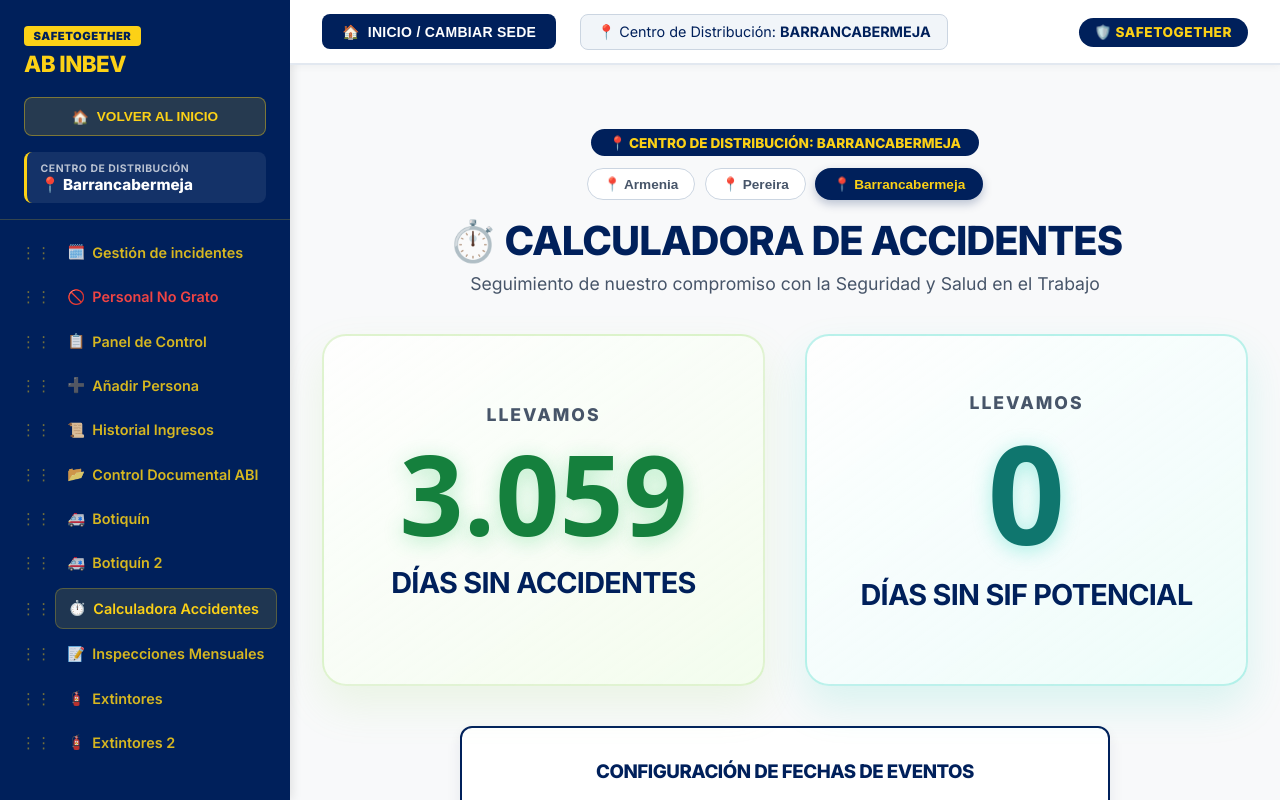
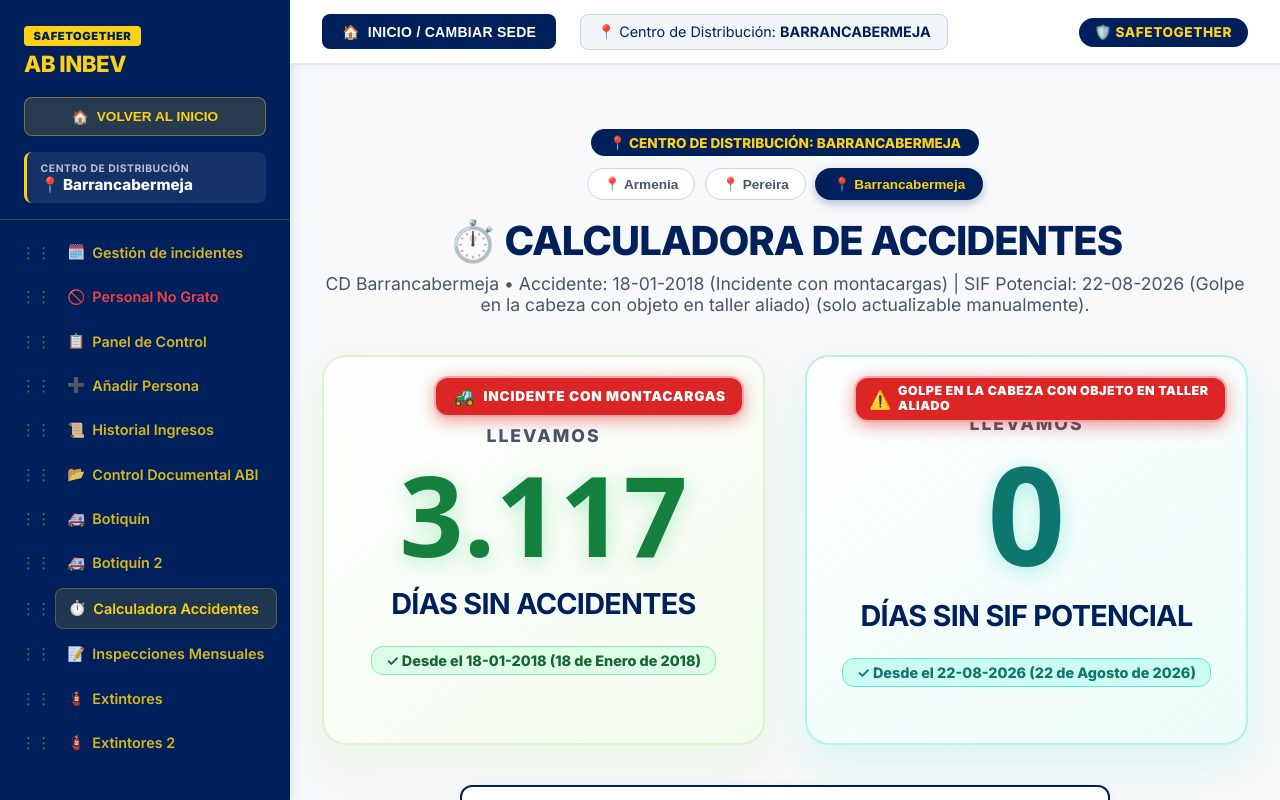
Before and after one commit to EjeCafetero100/contratistas-app, a Next.js app in the folder carnet-app/: page /calculadora-accidentes in a window 1280 px wide. Both pictures are taken after a click on the button "📍 Barrancabermeja". Built offline with nearby package versions, Linux system fonts and the light colour scheme.

Commit message:
feat(barrancabermeja): configurar fechas fijas e insignias para CD Barrancabermeja (accidente 18-01-2018 y SIF 22-08-2026)

```diff
--- a/carnet-app/src/app/calculadora-accidentes/page.js
+++ b/carnet-app/src/app/calculadora-accidentes/page.js
@@ -8,6 +8,7 @@
   const currentCity = (selectedCity || "Pereira").toLowerCase();
   const isPereira = currentCity === "pereira";
   const isArmenia = currentCity === "armenia";
+  const isBarranca = currentCity.includes("barranca");
 
   // Fechas fijas
   const FIXED_PEREIRA_DATE = "2020-01-08"; // 08-01-2020
@@ -15,6 +16,9 @@
 
   const FIXED_ARMENIA_DATE = "2018-03-17"; // 17-03-2018
   const FIXED_ARMENIA_SIF_DATE = "2026-08-10"; // 10-08-2026
+
+  const FIXED_BARRANCA_DATE = "2018-01-18"; // 18-01-2018
+  const FIXED_BARRANCA_SIF_DATE = "2026-08-22"; // 22-08-2026
 
   // Formateadores de fecha amigables
   const formatDateDMY = (isoDate) => {
@@ -34,9 +38,14 @@
     return date.toLocaleDateString("es-CO", { day: "numeric", month: "long", year: "numeric" });
   };
 
-  // Fecha del último accidente (Pereira: 08-01-2020, Armenia: 17-03-2018)
+  // Fecha del último accidente (Pereira: 08-01-2020, Armenia: 17-03-2018, Barrancabermeja: 18-01-2018)
   const [lastAccidentDate, setLastAccidentDate] = useState(() => {
     if (typeof window !== "undefined") {
+      if (isBarranca) {
+        const manualBarranca = localStorage.getItem("manual_accident_date_barranca_v2");
+        if (manualBarranca) return manualBarranca;
+        return FIXED_BARRANCA_DATE;
+      }
       if (isArmenia) {
         const manualArmenia = localStorage.getItem("manual_accident_date_armenia_v2");
         if (manualArmenia) return manualArmenia;
@@ -51,6 +60,7 @@
       const saved = localStorage.getItem(`last_accident_date_${cityKey}`);
       if (saved) return saved;
     }
+    if (isBarranca) return FIXED_BARRANCA_DATE;
     if (isArmenia) return FIXED_ARMENIA_DATE;
     if (isPereira) return FIXED_PEREIRA_DATE;
     const defaultDate = new Date();
@@ -60,9 +70,14 @@
 
   const [daysWithoutAccidents, setDaysWithoutAccidents] = useState(0);
 
-  // Fecha SIF (Pereira y Armenia fijadas permanentemente al 10-08-2026)
+  // Fecha SIF (Pereira y Armenia al 10-08-2026, Barrancabermeja al 22-08-2026)
   const [lastSifDate, setLastSifDate] = useState(() => {
     if (typeof window !== "undefined") {
+      if (isBarranca) {
+        const manualBarrancaSif = localStorage.getItem("manual_sif_date_barranca_v2");
+        if (manualBarrancaSif) return manualBarrancaSif;
+        return FIXED_BARRANCA_SIF_DATE;
+      }
       if (isArmenia) {
         const manualArmeniaSif = localStorage.getItem("manual_sif_date_armenia_v2");
         if (manualArmeniaSif) return manualArmeniaSif;
@@ -77,6 +92,7 @@
       const saved = localStorage.getItem(`last_sif_date_${cityKey}`);
       if (saved) return saved;
     }
+    if (isBarranca) return FIXED_BARRANCA_SIF_DATE;
     return FIXED_ARMENIA_SIF_DATE; // Default siempre 10-08-2026
   });
 
@@ -84,7 +100,13 @@
 
   // Sincronizar fechas según la sede seleccionada
   useEffect(() => {
-    if (isArmenia) {
+    if (isBarranca) {
+      const manualBarranca = localStorage.getItem("manual_accident_date_barranca_v2");
+      setLastAccidentDate(manualBarranca || FIXED_BARRANCA_DATE);
+
+      const manualBarrancaSif = localStorage.getItem("manual_sif_date_barranca_v2");
+      setLastSifDate(manualBarrancaSif || FIXED_BARRANCA_SIF_DATE);
+    } else if (isArmenia) {
       const manualArmenia = localStorage.getItem("manual_accident_date_armenia_v2");
       setLastAccidentDate(manualArmenia || FIXED_ARMENIA_DATE);
 
@@ -104,12 +126,19 @@
       const savedSif = localStorage.getItem(`last_sif_date_${cityKey}`);
       setLastSifDate(savedSif || FIXED_ARMENIA_SIF_DATE);
     }
-  }, [selectedCity, isArmenia, isPereira]);
+  }, [selectedCity, isArmenia, isPereira, isBarranca]);
 
   // Manejar cambio manual de fecha de accidentes
   const handleAccidentDateChange = (newDate) => {
     setLastAccidentDate(newDate);
-    if (isArmenia) {
+    if (isBarranca) {
+      if (newDate === FIXED_BARRANCA_DATE) {
+        localStorage.removeItem("manual_accident_date_barranca_v2");
+      } else {
+        localStorage.setItem("manual_accident_date_barranca_v2", newDate);
+      }
+      localStorage.setItem("last_accident_date_barrancabermeja", newDate);
+    } else if (isArmenia) {
       if (newDate === FIXED_ARMENIA_DATE) {
         localStorage.removeItem("manual_accident_date_armenia_v2");
       } else {
@@ -132,7 +161,14 @@
   // Manejar cambio manual de fecha SIF
   const handleSifDateChange = (newDate) => {
     setLastSifDate(newDate);
-    if (isArmenia) {
+    if (isBarranca) {
+      if (newDate === FIXED_BARRANCA_SIF_DATE) {
+        localStorage.removeItem("manual_sif_date_barranca_v2");
+      } else {
+        localStorage.setItem("manual_sif_date_barranca_v2", newDate);
+      }
+      localStorage.setItem("last_sif_date_barrancabermeja", newDate);
+    } else if (isArmenia) {
       if (newDate === FIXED_ARMENIA_SIF_DATE) {
         localStorage.removeItem("manual_sif_date_armenia_v2");
       } else {
@@ -214,7 +250,9 @@
 
         <h1 style={{ fontSize: '2.5rem', marginBottom: '0.5rem' }}>⏱️ Calculadora de Accidentes</h1>
         <p style={{ color: 'var(--text-muted)', fontSize: '1.1rem' }}>
-          {isArmenia
+          {isBarranca
+            ? "CD Barrancabermeja • Accidente: 18-01-2018 (Incidente con montacargas) | SIF Potencial: 22-08-2026 (Golpe en la cabeza con objeto en taller aliado) (solo actualizable manualmente)."
+            : isArmenia
             ? "CD Armenia • Accidente: 17-03-2018 (Explosión de botella) | SIF Potencial: 10-08-2026 (solo actualizable manualmente)."
             : isPereira
             ? "CD Pereira • Accidente: 08-01-2020 | SIF Potencial: 10-08-2026 (solo actualizable manualmente)."
@@ -243,6 +281,34 @@
             position: 'relative'
           }}
         >
+          {/* Badge INCIDENTE CON MONTACARGAS dentro de este recuadro para Barrancabermeja */}
+          {isBarranca && (
+            <div
+              style={{
+                position: 'absolute',
+                top: '1.2rem',
+                right: '1.2rem',
+                backgroundColor: '#dc2626',
+                color: '#ffffff',
+                padding: '0.45rem 1rem',
+                borderRadius: '14px',
+                fontSize: '0.85rem',
+                fontWeight: '900',
+                display: 'flex',
+                alignItems: 'center',
+                gap: '0.45rem',
+                boxShadow: '0 4px 16px rgba(220, 38, 38, 0.45)',
+                border: '2px solid rgba(255, 255, 255, 0.6)',
+                letterSpacing: '0.8px',
+                textTransform: 'uppercase',
+                zIndex: 10
+              }}
+            >
+              <span style={{ fontSize: '1.15rem' }}>🚜</span>
+              <span>INCIDENTE CON MONTACARGAS</span>
+            </div>
+          )}
+
           {/* Badge EXPLOSIÓN DE BOTELLA dentro de este recuadro para Armenia */}
           {isArmenia && (
             <div
@@ -302,6 +368,12 @@
               ✓ Desde el 17-03-2018 (17 de Marzo de 2018)
             </span>
           )}
+
+          {isBarranca && (
+            <span style={{ marginTop: '0.6rem', fontSize: '0.9rem', color: '#166534', fontWeight: '800', backgroundColor: '#dcfce7', padding: '0.3rem 0.9rem', borderRadius: '12px', border: '1px solid #86efac' }}>
+              ✓ Desde el 18-01-2018 (18 de Enero de 2018)
+            </span>
+          )}
         </div>
 
         {/* Contenedor Principal del Gran Número SIF */}
@@ -322,6 +394,37 @@
             position: 'relative'
           }}
         >
+          {/* Badge GOLPE EN LA CABEZA CON OBJETO EN TALLER ALIADO para Barrancabermeja */}
+          {isBarranca && (
+            <div
+              style={{
+                position: 'absolute',
+                top: '1.2rem',
+                right: '1.2rem',
+                backgroundColor: '#dc2626',
+                color: '#ffffff',
+                padding: '0.4rem 0.85rem',
+                borderRadius: '14px',
+                fontSize: '0.78rem',
+                fontWeight: '900',
+                display: 'flex',
+                alignItems: 'center',
+                gap: '0.4rem',
+                boxShadow: '0 4px 16px rgba(220, 38, 38, 0.45)',
+                border: '2px solid rgba(255, 255, 255, 0.6)',
+                letterSpacing: '0.5px',
+                textTransform: 'uppercase',
+                zIndex: 10,
+                maxWidth: '85%',
+                textAlign: 'left',
+                lineHeight: '1.2'
+              }}
+            >
+              <span style={{ fontSize: '1.1rem', flexShrink: 0 }}>⚠️</span>
+              <span>GOLPE EN LA CABEZA CON OBJETO EN TALLER ALIADO</span>
+            </div>
+          )}
+
           {/* Badge TERREMOTO dentro de este recuadro para Armenia y Pereira */}
           {(isPereira || isArmenia) && (
             <div
@@ -375,6 +478,12 @@
               ✓ Desde el 10-08-2026 (10 de Agosto de 2026)
             </span>
           )}
+
+          {isBarranca && (
+            <span style={{ marginTop: '0.6rem', fontSize: '0.9rem', color: '#0f766e', fontWeight: '800', backgroundColor: '#ccfbf1', padding: '0.3rem 0.9rem', borderRadius: '12px', border: '1px solid #5eead4' }}>
+              ✓ Desde el 22-08-2026 (22 de Agosto de 2026)
+            </span>
+          )}
         </div>
 
       </div>
@@ -384,6 +493,42 @@
         {/* Selector de Fechas */}
         <div className="glass-panel" style={{ width: '100%', maxWidth: '650px', padding: '2rem', textAlign: 'center' }}>
           <h3 style={{ marginBottom: '1.25rem', color: 'var(--primary)' }}>Configuración de Fechas de Eventos</h3>
+
+          {/* Aviso especial CD Barrancabermeja */}
+          {isBarranca && (
+            <div style={{ backgroundColor: '#f0fdf4', border: '1px solid #bbf7d0', borderRadius: '12px', padding: '1rem 1.25rem', marginBottom: '1.5rem', textAlign: 'left', display: 'flex', flexDirection: 'column', gap: '0.75rem' }}>
+              <div style={{ display: 'flex', alignItems: 'center', gap: '0.6rem', color: '#166534', fontSize: '0.9rem' }}>
+                <span style={{ fontSize: '1.2rem' }}>🔒</span>
+                <div>
+                  <strong>CD Barrancabermeja:</strong> Fechas base fijadas de forma permanente.
+                  <div style={{ fontSize: '0.8rem', color: '#15803d', marginTop: '0.2rem' }}>
+                    • Último Accidente: <strong>18-01-2018</strong> (18 de Enero de 2018) — <strong>🚜 Incidente con montacargas</strong><br />
+                    • Último SIF Potencial: <strong>22-08-2026</strong> (22 de Agosto de 2026) — <strong>⚠️ Golpe en la cabeza con objeto en taller aliado</strong><br />
+                    <em>Estas fechas no se mueven solas ni se borran; únicamente si tú las editas manualmente aquí abajo.</em>
+                  </div>
+                </div>
+              </div>
+
+              <div style={{ display: 'flex', gap: '0.75rem', flexWrap: 'wrap', paddingTop: '0.25rem' }}>
+                {lastAccidentDate !== FIXED_BARRANCA_DATE && (
+                  <button
+                    onClick={() => handleAccidentDateChange(FIXED_BARRANCA_DATE)}
+                    style={{ background: '#00205b', color: '#fcd116', border: 'none', padding: '0.45rem 0.85rem', borderRadius: '6px', fontSize: '0.75rem', fontWeight: '800', cursor: 'pointer' }}
+                  >
+                    ↺ Restablecer Accidente (18-01-2018)
+                  </button>
+                )}
+                {lastSifDate !== FIXED_BARRANCA_SIF_DATE && (
+                  <button
+                    onClick={() => handleSifDateChange(FIXED_BARRANCA_SIF_DATE)}
+                    style={{ background: '#00205b', color: '#fcd116', border: 'none', padding: '0.45rem 0.85rem', borderRadius: '6px', fontSize: '0.75rem', fontWeight: '800', cursor: 'pointer' }}
+                  >
+                    ↺ Restablecer SIF (22-08-2026)
+                  </button>
+                )}
+              </div>
+            </div>
+          )}
 
           {/* Aviso especial CD Armenia */}
           {isArmenia && (
@@ -508,7 +653,9 @@
               }}
             />
             <p style={{ color: 'var(--text-muted)', fontSize: '0.88rem', margin: '0.25rem 0 0 0', maxWidth: '480px', lineHeight: '1.4' }}>
-              {isArmenia
+              {isBarranca
+                ? "🔒 Fecha fijada permanentemente en 18-01-2018 para CD Barrancabermeja (Incidente con montacargas). No se puede quitar ni modificar automáticamente (solo si tú la cambias manualmente aquí)."
+                : isArmenia
                 ? "🔒 Fecha fijada permanentemente en 17-03-2018 para CD Armenia (Explosión de botella). No se puede quitar ni modificar automáticamente (solo si tú la cambias manualmente aquí)."
                 : isPereira
                 ? "🔒 Fecha fijada permanentemente en 08-01-2020 para CD Pereira. No se puede quitar ni modificar automáticamente (solo si tú la cambias manualmente aquí)."
@@ -568,7 +715,9 @@
               }}
             />
             <p style={{ color: 'var(--text-muted)', fontSize: '0.88rem', margin: '0.25rem 0 0 0', maxWidth: '480px', lineHeight: '1.4' }}>
-              {isArmenia
+              {isBarranca
+                ? "🔒 Fecha fijada permanentemente en 22-08-2026 para CD Barrancabermeja (Golpe en la cabeza con objeto en taller aliado). No se puede quitar ni modificar automáticamente (solo si tú la cambias manualmente aquí)."
+                : isArmenia
                 ? "🔒 Fecha fijada permanentemente en 10-08-2026 para CD Armenia. No se puede quitar ni modificar automáticamente (solo si tú la cambias manualmente aquí)."
                 : isPereira
                 ? "🔒 Fecha fijada permanentemente en 10-08-2026 para CD Pereira. No se puede quitar ni modificar automáticamente (solo si tú la cambias manualmente aquí)."
```
